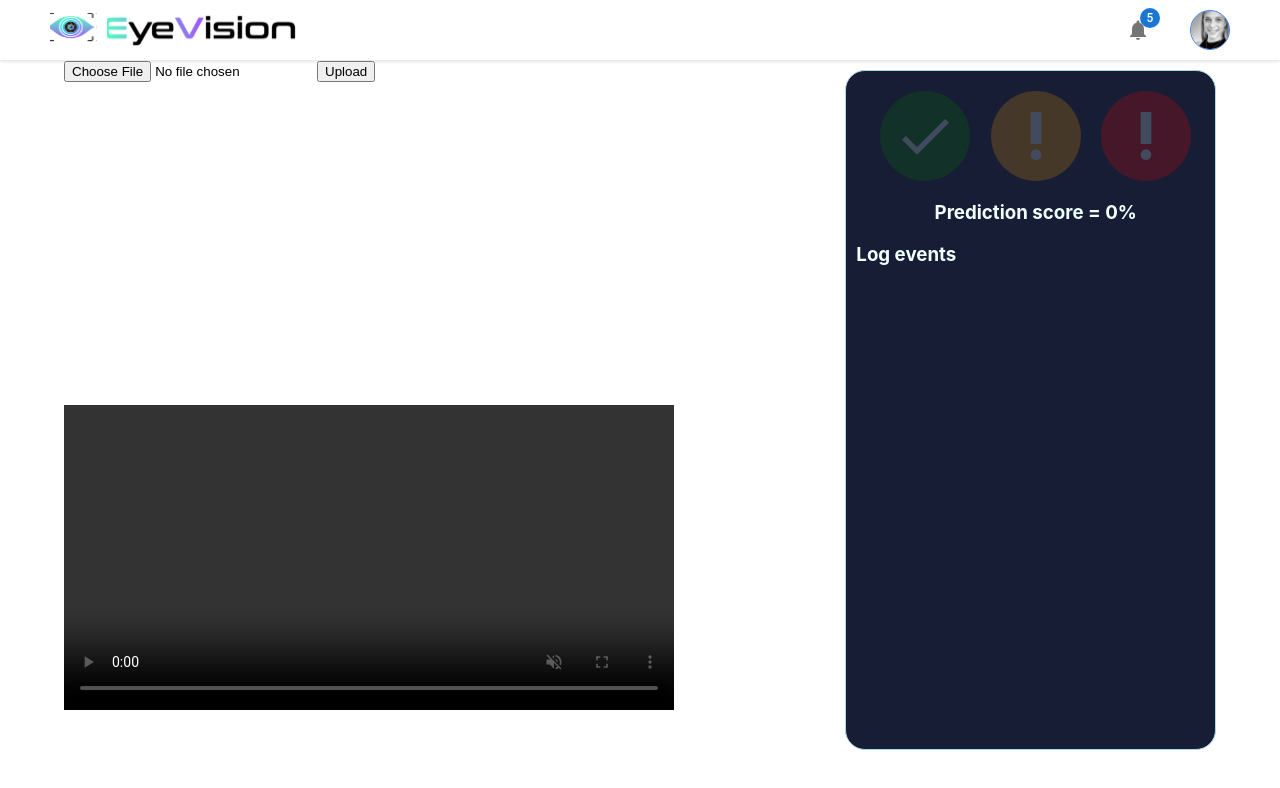
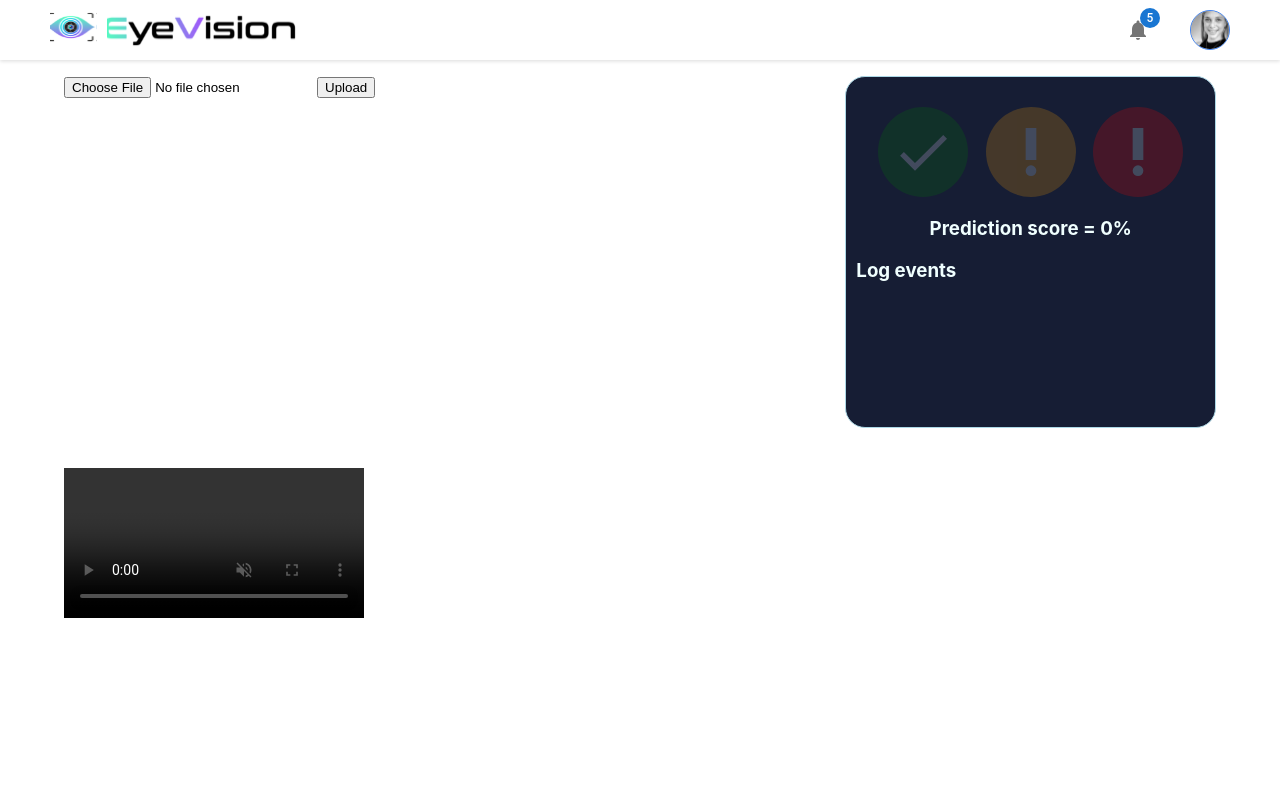
Before and after one commit to dl-final-505/webapp, a Next.js app: page /upload in a window 1280 px wide. Shown: the top 788 px of the page. Built offline with nearby package versions, Linux system fonts and the light colour scheme.

Commit message:
make pretty

```diff
--- a/components/video/video.tsx
+++ b/components/video/video.tsx
@@ -1,9 +1,5 @@
-import { FormEvent, useCallback, useState } from "react";
-import { Prediction } from "../../pages/api/videos";
 import styles from "../../styles/Home.module.css";
 import Streaming from "../streaming";
-import Tabs from "@mui/material/Tabs";
-import Tab from "@mui/material/Tab";
 
 const Video = ({
   onPrediction,
--- a/pages/upload.tsx
+++ b/pages/upload.tsx
@@ -15,30 +15,7 @@ interface VideoFormElement extends HTMLFormElement {
 
 const Upload = () => {
   const [prediction, setPrediction] = useState<number>(0);
-  const [logs, setLogs] = useState<LogEntry[]>([]);
-
-  const addNewLog = (
-    source: string,
-    time: string,
-    violence: number,
-    id: string,
-    blob: Blob
-  ) => {
-    if (violence > 0.7) {
-      let predict: string = (
-        Math.round((violence + Number.EPSILON) * 100) / 100
-      ).toString();
-
-      const log: LogEntry = {
-        source,
-        time,
-        id,
-        violence: predict,
-        blob,
-      };
-      setLogs((prevLogs) => [...prevLogs, log]);
-    }
-  };
+  const [logs] = useState<LogEntry[]>([]);
   const [videoStream, setVideoStream] = useState<string | undefined>();
 
   const submit = useCallback((e: FormEvent<VideoFormElement>) => {
--- a/styles/Home.module.css
+++ b/styles/Home.module.css
@@ -36,34 +36,17 @@
 }
 
 .mainContainer {
-  width: 90%;
   flex-grow: 1;
-  align-items: stretch;
-  margin: auto;
   display: grid;
-  grid-template-areas:
-    "video logs"
-    "video logs"
-    "video logs";
+  grid-template-areas: "video logs";
 
-  grid-template-rows: 1fr 1fr;
   grid-template-columns: 2fr 1fr;
   gap: 40px;
+  padding: 16px 64px;
 }
 
 .video {
-  margin-top: 40px;
   grid-area: video;
-  max-height: 500px;
-  display: flex;
-  flex-direction: column;
-}
-
-.video video {
-  width: 100%;
-  max-height: 400px;
-  height: initial;
-  flex-grow: 1;
 }
 
 .lightCirclesContainer {
@@ -102,8 +85,7 @@
 .logs {
   grid-area: logs;
   border: 1px solid lightblue;
-  padding-left: 10px;
-  margin-top: 10px;
+  padding: 10px;
   background: #161d34;
   border-radius: 20px;
   color: azure;
@@ -124,9 +106,11 @@
   flex-direction: row;
   align-items: center;
 }
+
 .btn-primary {
   color: red;
 }
+
 .css-1wnsr1i {
   width: initial;
 }
```
Also changed, not shown: components/streaming/index.tsx (+7 -7 lines).
